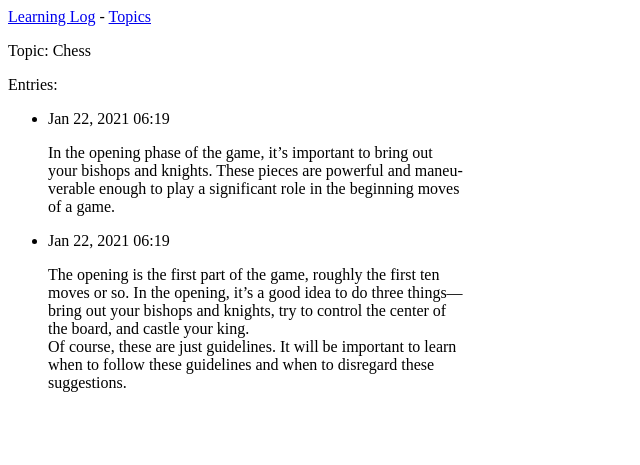
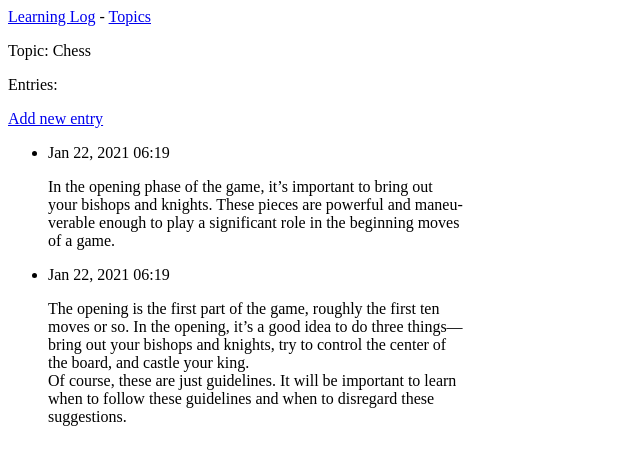
Before and after one commit to ghazala31/learning-log, a Django app: page /topics/1 in a window 1280 px wide. Shown: the top 465 px of the page, without its empty margins (0-640 px from the left). Run offline with Django 3.2, Linux system fonts and the light colour scheme; data comes from the database, SQL or seed files in the repository; both versions use the stored data as it was after the commit.

Commit message:
Create pages for adding a new topic and a new entry for a specific topic
Create a new forms file that contains two forms, one for adding a
new topic, and the other for adding a new entry for a given topic.
Update the templates and urls accordingly

```diff
--- a/learning_logs/templates/learning_logs/topic.html
+++ b/learning_logs/templates/learning_logs/topic.html
@@ -4,6 +4,9 @@
 
 <p>Topic: {{ topic }}</p>
 <p>Entries:</p>
+  <p>
+    <a href="{% url 'learning_logs:new_entry' topic.id %}">Add new entry</a>
+  </p>
   <ul>
     {% for entry in entries %}
       <li>
--- a/learning_logs/templates/learning_logs/topics.html
+++ b/learning_logs/templates/learning_logs/topics.html
@@ -12,4 +12,6 @@
   {% endfor %}
 </ul>
 
+<a href="{% url 'learning_logs:new_topic' %}">Add a new topic</a>
+
 {% endblock content %}
--- a/learning_logs/urls.py
+++ b/learning_logs/urls.py
@@ -12,5 +12,11 @@ urlpatterns = [
     path('topics/', views.topics, name='topics'),
 
     # Detail page for a single topic
-    path('topics/<int:topic_id>', views.topic, name='topic')
+    path('topics/<int:topic_id>', views.topic, name='topic'),
+
+    # Page for adding a new topic
+    path('new_topic', views.new_topic, name='new_topic'),
+
+    # Page for adding a new enty
+    path('new_entry/<int:topic_id>', views.new_entry, name='new_entry')
 ]
--- a/learning_logs/views.py
+++ b/learning_logs/views.py
@@ -1,5 +1,9 @@
 from django.shortcuts import render
+from django.http import HttpResponseRedirect
+from django.urls import reverse
+
 from .models import Topic
+from .forms import TopicForm, EntryForm
 
 # Create your views here.
 def index(request):
@@ -20,3 +24,37 @@ def topic(request, topic_id):
     entries = topic.entry_set.order_by('-date_added')
     context = {'topic': topic, 'entries': entries}
     return render(request, 'learning_logs/topic.html', context)
+
+
+def new_topic(request):
+    """Add a new topic"""
+    if request.method != 'POST':
+        # No data is submitted, create a blank form
+        form = TopicForm()
+    else:
+        # POST data submitted, process data
+        form = TopicForm(request.POST)
+        if form.is_valid():
+            form.save()
+            return HttpResponseRedirect(reverse('learning_logs:topics'))
+    context = {'form': form}
+    return render(request, 'learning_logs/new_topic.html', context)
+
+
+def new_entry(request, topic_id):
+    """Add a new entry for a given topic"""
+    topic = Topic.objects.get(id=topic_id)
+
+    if request.method != "POST":
+        # No data is submitted, create empty form
+        form = EntryForm()
+    else:
+        # POST data submitted, process data
+        form = EntryForm(request.POST)
+        if form.is_valid():
+            new_entry = form.save(commit=False)
+            new_entry.topic = topic
+            new_entry.save()
+            return HttpResponseRedirect(reverse('learning_logs:topic', args=[topic_id]))
+    context = {'topic': topic,'form': form}
+    return render(request, 'learning_logs/new_entry.html', context)
```
Also changed, not shown: learning_logs/forms.py (added, +15 -0 lines), learning_logs/templates/learning_logs/new_entry.html (added, +14 -0 lines), learning_logs/templates/learning_logs/new_topic.html (added, +10 -0 lines), db.sqlite3.
